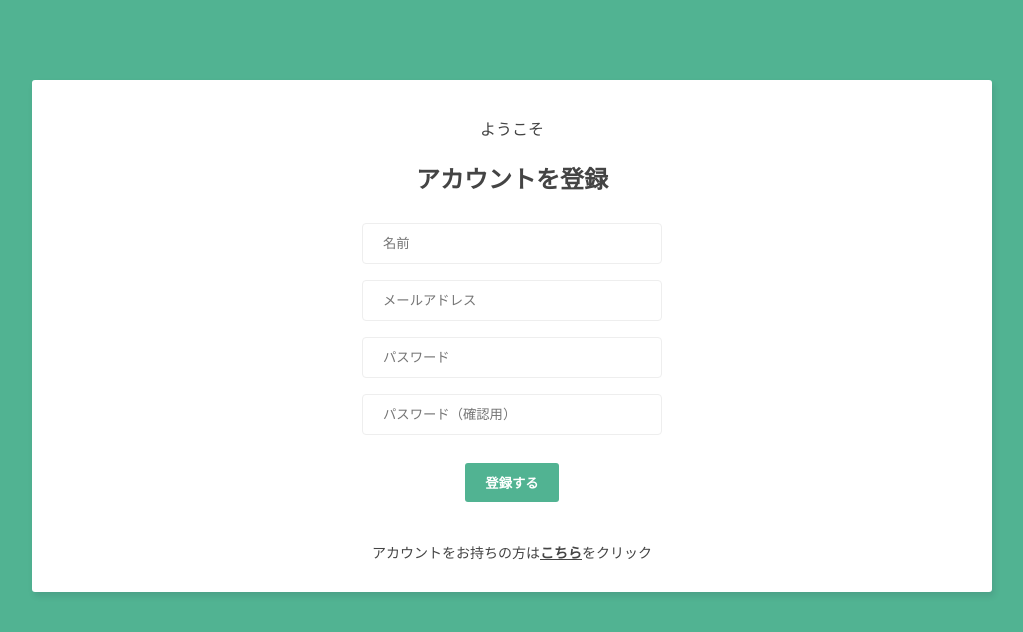
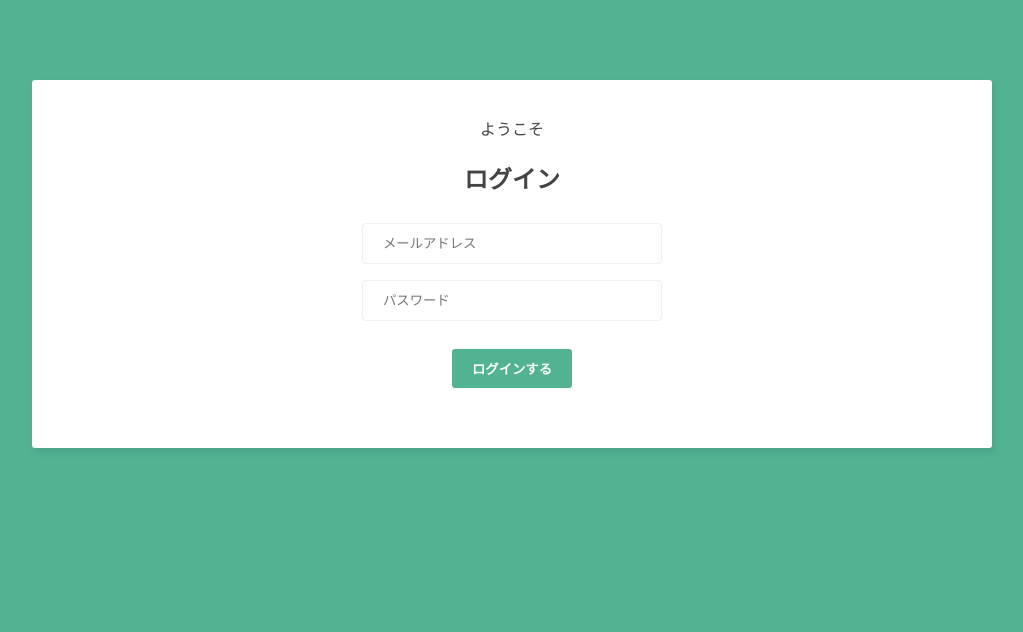
Before and after one commit to mtoyopet/live-chat-vuejs, a Vue app: page / in a window 1280 px wide. Shown: the top 632 px of the page, without its empty margins (128-1151 px from the left). Built offline with nearby package versions, Linux system fonts and the light colour scheme.

Commit message:
signupformを削除

```diff
--- a/src/components/SignupForm.vue
+++ /dev/null
@@ -1,24 +0,0 @@
-<template>
-  <h2>アカウントを登録</h2>
-  <form>
-    <input type="text" required placeholder="名前" v-model="name">
-    <input type="email" required placeholder="メールアドレス" v-model="email">
-    <input type="password" required placeholder="パスワード" v-model="password">
-    <input type="password" required placeholder="パスワード（確認用）" v-model="passwordConfirmation">
-    <div class="error">{{ error }}</div>
-    <button>登録する</button>
-  </form>
-</template>
-
-<script>
-export default {
-  data () {
-    return {
-      name: '',
-      email: '',
-      password: '',
-      passwordConfirmation: ''
-    }
-  }
-}
-</script>
--- a/src/views/Welcome.vue
+++ b/src/views/Welcome.vue
@@ -1,31 +1,14 @@
 <template>
   <div class="container welcome">
     <p>ようこそ</p>
-    <div v-if="shouldShowLoginForm">
-      <LoginForm />
-<!-- ======= ここから追加する ======= -->
-      <p class="change-form">初めての方は<span @click="shouldShowLoginForm = false">こちら</span>をクリック</p>
-<!-- ======= ここまで追加する ======= -->
-    </div>
-    <div v-if="!shouldShowLoginForm">
-      <SignupForm />
-<!-- ======= ここから追加する ======= -->
-      <p class="change-form">アカウントをお持ちの方は<span @click="shouldShowLoginForm = true">こちら</span>をクリック</p>
-<!-- ======= ここまで追加する ======= -->
-    </div>
+    <LoginForm />
   </div>
 </template>
 
 <script>
 import LoginForm from '../components/LoginForm.vue'
-import SignupForm from "../components/SignupForm.vue"
 export default  {
-  components: { SignupForm, LoginForm },
-  data () {
-    return {
-      shouldShowLoginForm: false
-    }
-  }
+  components: { LoginForm },
 }
 </script>
 
```
